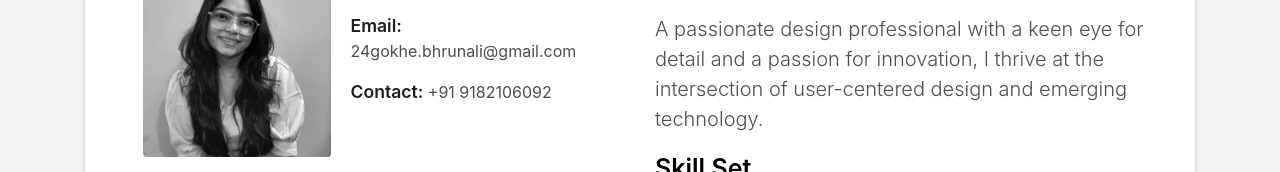
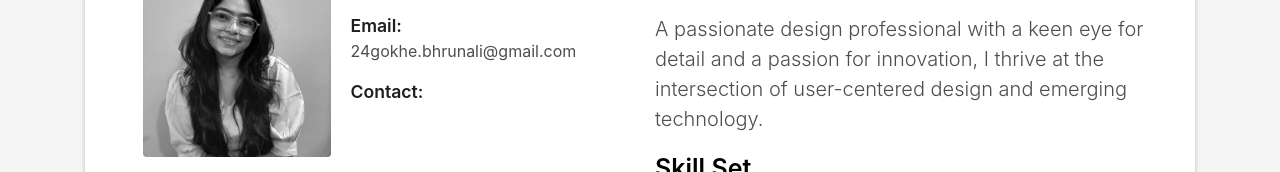
Before and after one commit to bhrunaligokhe/bhrunaligokhe.github.io, a plain HTML site: page index.html in a window 1280 px wide. Shown: the part 1024-1196 px from the top of the page. Drawn offline with Linux system fonts and the light colour scheme; animation ran at ten frames a second; files whose address does not match are found by name.

Commit message:
Update index.html

```diff
--- a/index.html
+++ b/index.html
@@ -102,7 +102,7 @@ F
                       <p><span class="title-s">Name: </span> <span>Bhrunali Gokhe</span></p>
                       <p><span class="title-s">Profile: </span> <span>UI/UX Designer</span></p>
                       <p><span class="title-s">Email: </span> <span>24gokhe.bhrunali@gmail.com</span></p>
-                      <p><span class="title-s">Contact: </span> <span>+91 9182106092</span></p>
+                      <p><span class="title-s">Contact: </span> <span></span></p>
                     </div>
                   </div>
                 </div>
```
